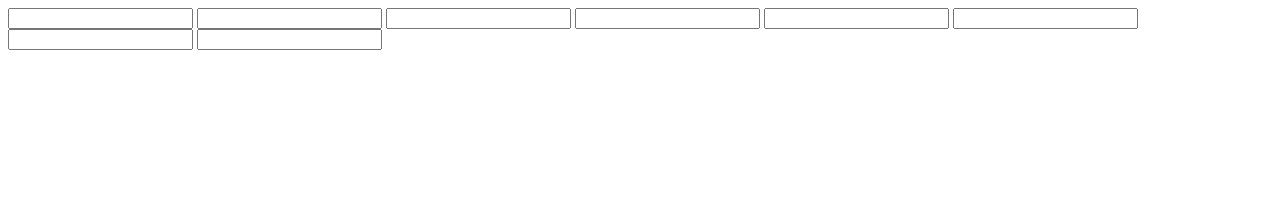
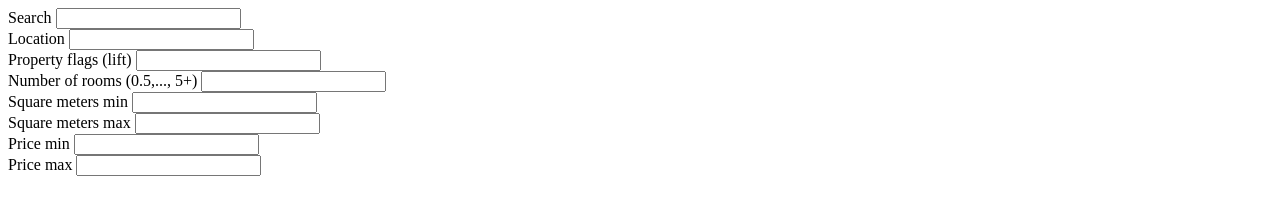
Before and after one commit to MilosMladenovicWork/property-aggregator, a website: page static/index.html in a window 1280 px wide. Drawn offline with Linux system fonts and the light colour scheme.

Commit message:
feat(index.html): :sparkles: add input field labels

```diff
--- a/static/index.html
+++ b/static/index.html
@@ -6,13 +6,28 @@
     <title>Document</title>
 </head>
 <body>
+    <label for="search-query">Search</label>
     <input id="search-query" type="text"/>
+    <br/>
+    <label for="location">Location</label>
     <input id="location" type="text"/>
+    <br/>
+    <label for="propertyFlags">Property flags (lift)</label>
     <input id="propertyFlags" type="text"/>
+    <br/>
+    <label for="numberOfRooms">Number of rooms (0.5,..., 5+)</label>
     <input id="numberOfRooms" type="text"/>
+    <br/>
+    <label for="squareMetersMin">Square meters min</label>
     <input id="squareMetersMin" type="number"/>
+    <br/>
+    <label for="squareMetersMax">Square meters max</label>
     <input id="squareMetersMax" type="number"/>
+    <br/>
+    <label for="priceMin">Price min</label>
     <input id="priceMin" type="number"/>
+    <br/>
+    <label for="priceMax">Price max</label>
     <input id="priceMax" type="number"/>
     <div id="properties"></div>
 </body>
```
